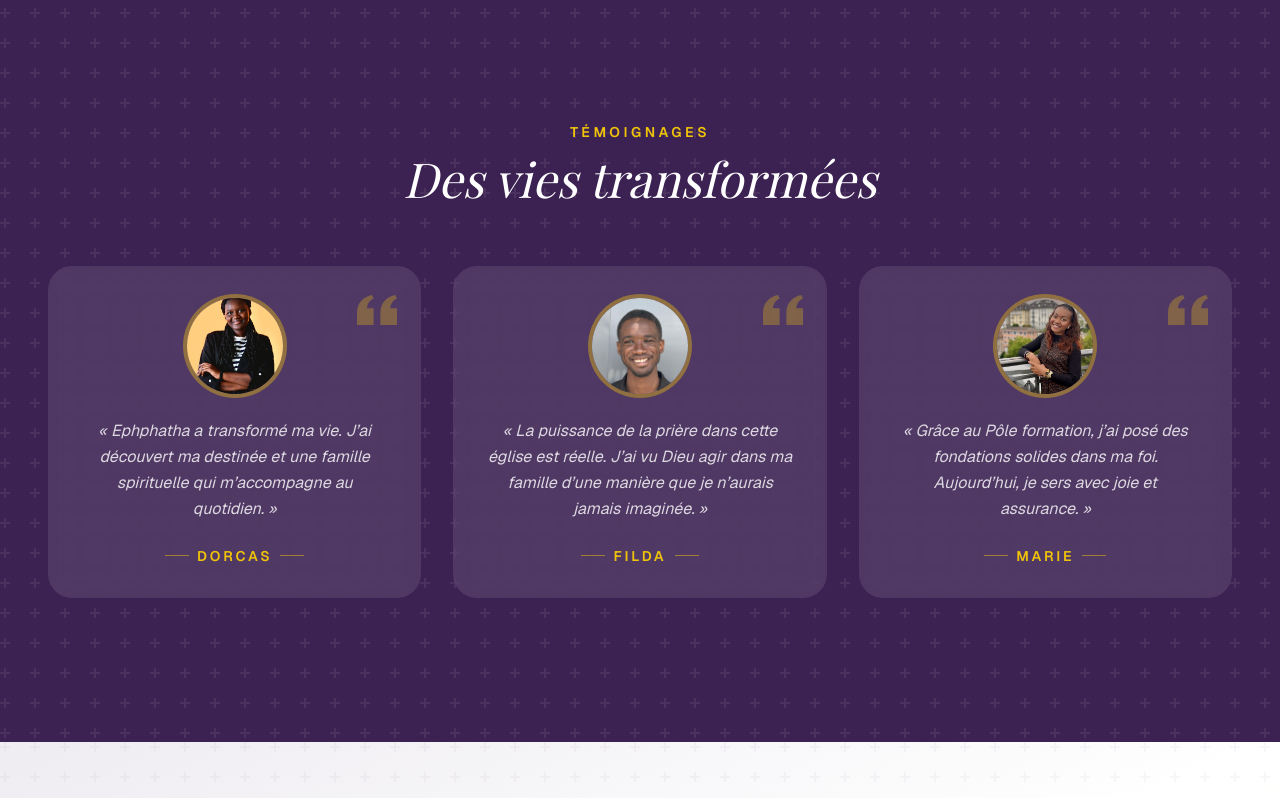
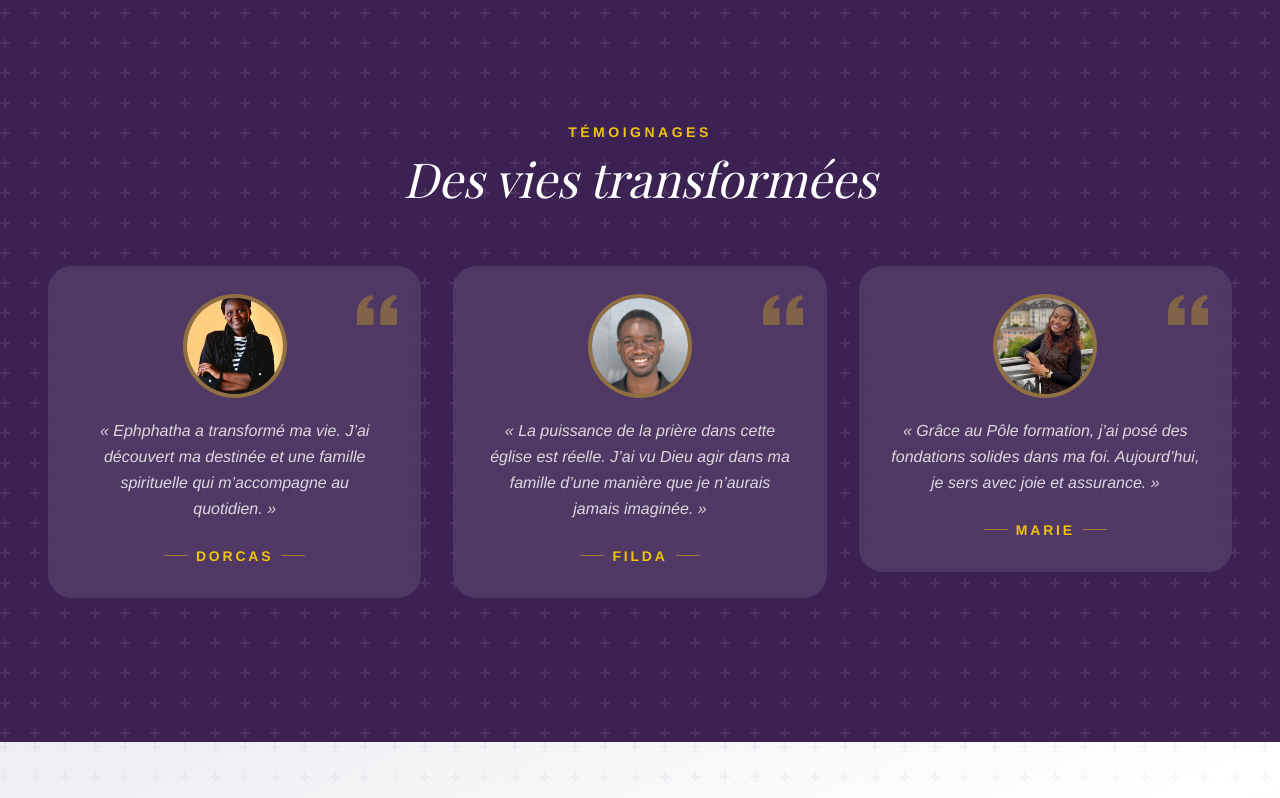
Before and after one commit to josuengwala27/Site-Mission-vang-lique-Ephphatha, a Next.js app in the folder site/: page / in a window 1280 px wide. Shown: the part 4541-5339 px from the top of the page. Built offline with nearby package versions, Linux system fonts and the light colour scheme; no server answers.

Commit message:
changement police

```diff
--- a/site/app/globals.css
+++ b/site/app/globals.css
@@ -13,7 +13,7 @@
   --color-brand-accent: #efc30a;
   --color-brand-light: #fafafa;
 
-  --font-sans: var(--font-geist-sans);
+  --font-sans: "Helvetica Neue", Helvetica, Arial, sans-serif;
   --font-mono: var(--font-geist-mono);
   --font-display: var(--font-playfair);
 }
@@ -21,7 +21,7 @@
 body {
   background: var(--background);
   color: #404040;
-  font-family: var(--font-geist-sans), system-ui, -apple-system, sans-serif;
+  font-family: var(--font-sans);
   font-size: 16px;
   line-height: 1.75;
 }
--- a/site/app/layout.tsx
+++ b/site/app/layout.tsx
@@ -1,5 +1,5 @@
 import type { Metadata } from "next";
-import { Geist, Geist_Mono } from "next/font/google";
+import { Geist_Mono } from "next/font/google";
 import { Playfair_Display } from "next/font/google";
 import "./globals.css";
 import { I18nProvider } from "../components/I18nProvider";
@@ -7,11 +7,6 @@ import { SiteHeader } from "../components/SiteHeader";
 import { SiteFooter } from "../components/SiteFooter";
 import { FloatingBar } from "../components/FloatingBar";
 import { getBaseUrl, SITE_NAME, DEFAULT_DESCRIPTION_FR } from "@/lib/seo";
-
-const geistSans = Geist({
-  variable: "--font-geist-sans",
-  subsets: ["latin"],
-});
 
 const geistMono = Geist_Mono({
   variable: "--font-geist-mono",
@@ -106,7 +101,7 @@ export default function RootLayout({
   return (
     <html lang="fr">
       <body
-        className={`${geistSans.variable} ${geistMono.variable} ${playfair.variable} antialiased`}
+        className={`${geistMono.variable} ${playfair.variable} antialiased`}
       >
         <script
           type="application/ld+json"
```
